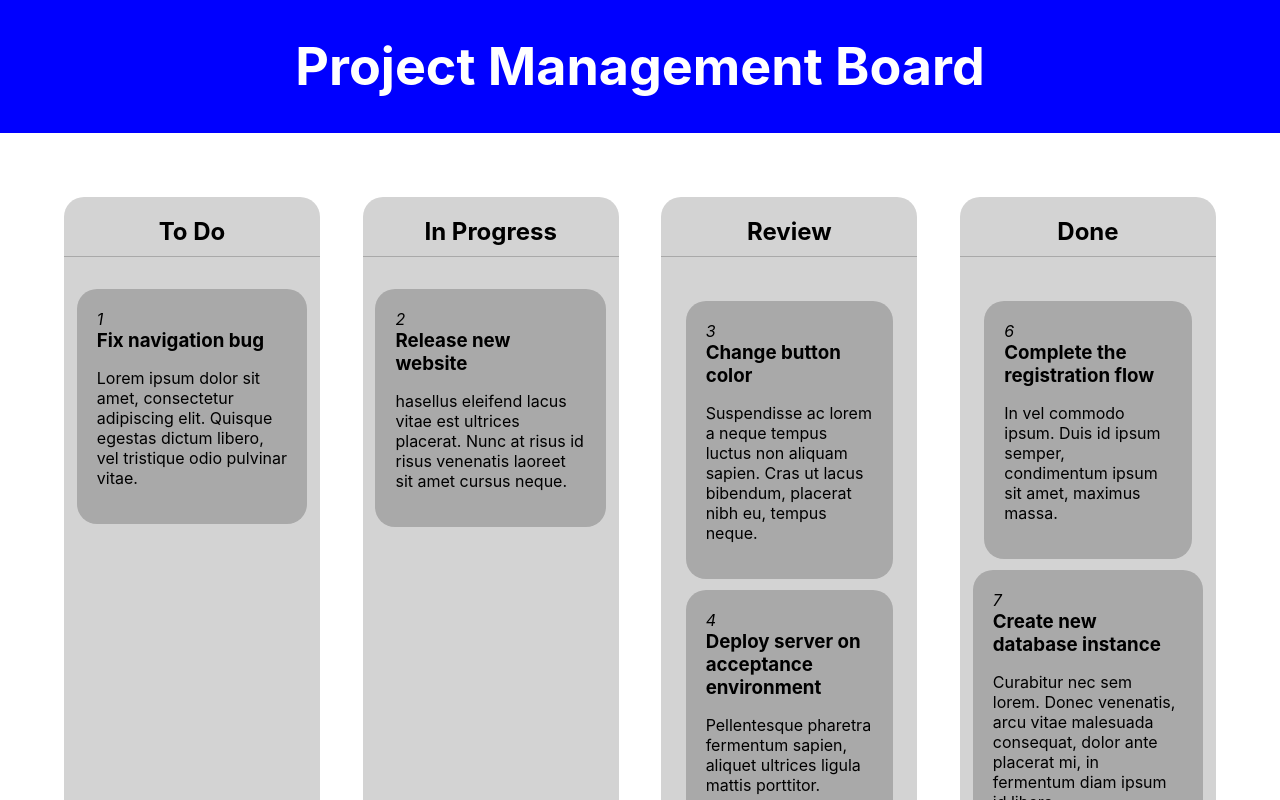
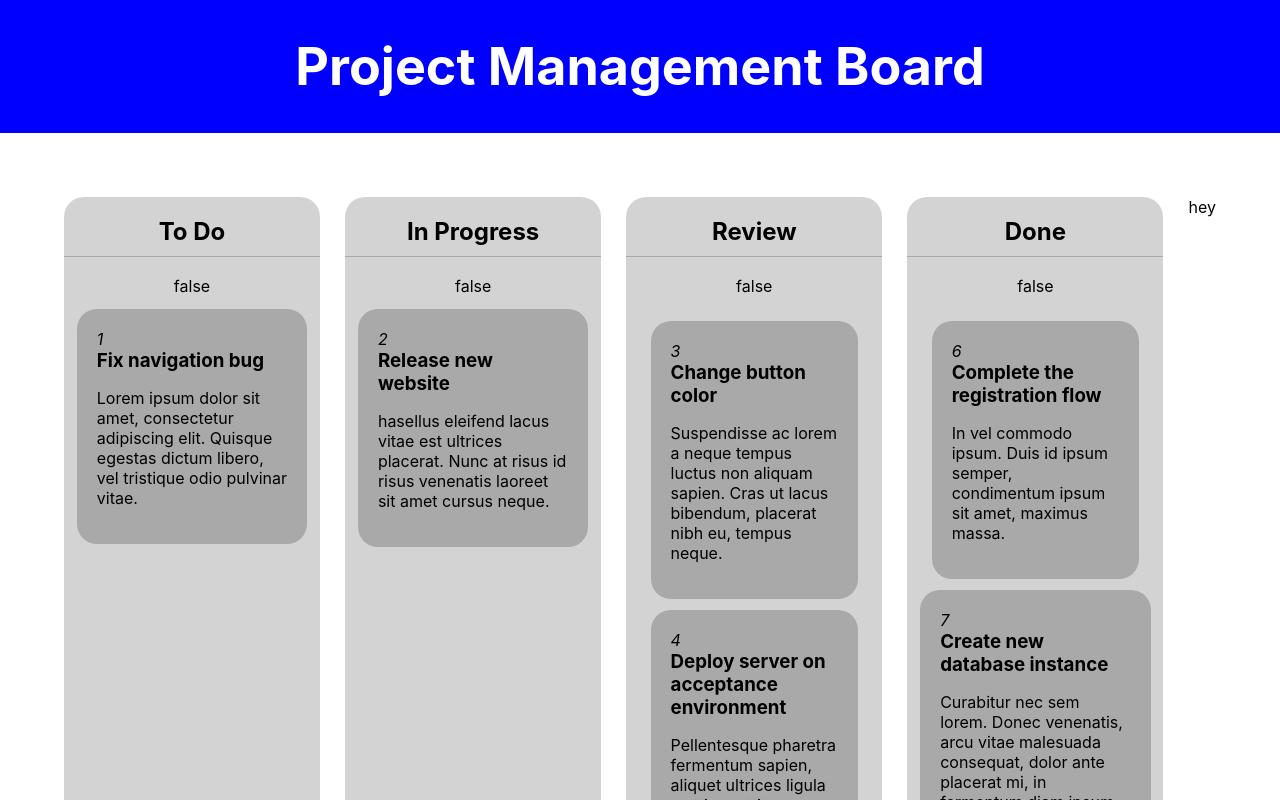
Before and after one commit to buentellopc/project-management-board, a React (Create React App) app: page / in a window 1280 px wide. Shown: the top 800 px of the page. Built offline with nearby package versions, Linux system fonts and the light colour scheme.

Commit message:
Convert a HOC to a React Hook

```diff
--- a/src/containers/App.tsx
+++ b/src/containers/App.tsx
@@ -2,6 +2,7 @@ import React from "react";
 import Header from "../components/Header/Header";
 import Board from "./Board";
 import styled, { createGlobalStyle } from "styled-components";
+import BoardCopy from "./BoardCopy";
 
 const GlobalStyle = createGlobalStyle`
 body {
@@ -25,7 +26,8 @@ const App = () => {
       <AppWrapper>
         <GlobalStyle />
         <Header />
-        <Board />
+        {/* <Board /> */}
+        <BoardCopy />
       </AppWrapper>
     </>
   );
--- /dev/null
+++ b/src/containers/BoardCopy.tsx
@@ -0,0 +1,55 @@
+import React, { useEffect, useState } from "react";
+import styled from "styled-components";
+import Lane from "../components/Lane/Lane";
+import { useFetch } from "../useFetch";
+
+const BoardWrapper = styled.div`
+  display: flex;
+  justify-content: space-between;
+  flex-direction: row;
+  margin: 5%;
+
+  @media (max-width: 768px) {
+    flex-direction: column;
+  }
+`;
+
+type BoardProps = {};
+
+const BoardCopy = (props: BoardProps) => {
+  const [loading, data] = useFetch("../../assets/data.json");
+  console.log(loading);
+
+  // useFetch, because of useEffect not retrieves immediately the data
+  // that is why data.map is not function was being rendered, initially
+  // no data has been fetched
+  if (loading === false) {
+    let tickets = data.map((ticket) => ticket.title);
+    console.log(tickets);
+  }
+
+  const lanes = [
+    { id: 1, title: "To Do" },
+    { id: 2, title: "In Progress" },
+    { id: 3, title: "Review" },
+    { id: 4, title: "Done" },
+  ];
+
+  return (
+    <BoardWrapper>
+      {!loading &&
+        lanes.map((lane) => (
+          <Lane
+            key={lane.id}
+            title={lane.title}
+            tickets={data.filter((ticket) => ticket.lane === lane.id)}
+            loading={loading}
+            error={String(loading)}
+          />
+        ))}
+      hey
+    </BoardWrapper>
+  );
+};
+
+export default BoardCopy;
--- /dev/null
+++ b/src/useFetch.tsx
@@ -0,0 +1,44 @@
+import { useEffect, useState } from "react";
+
+const useFetch = (
+  url: string
+): [
+  boolean,
+  {
+    id: number;
+    title: string;
+    body: string;
+    lane: number;
+  }[]
+] => {
+  const [data, setData] = useState<
+    {
+      id: number;
+      title: string;
+      body: string;
+      lane: number;
+    }[]
+  >(
+    {} as {
+      id: number;
+      title: string;
+      body: string;
+      lane: number;
+    }[]
+  );
+
+  const [loading, setLoading] = useState(true);
+  // const [error, setError] = useState(null);
+  useEffect(() => {
+    const fetchData = async () => {
+      const response = await fetch(url);
+      const json = await response.json();
+      setData(json);
+      setLoading(false);
+    };
+    fetchData();
+  }, [url]);
+  return [loading, data];
+};
+
+export { useFetch };
```
